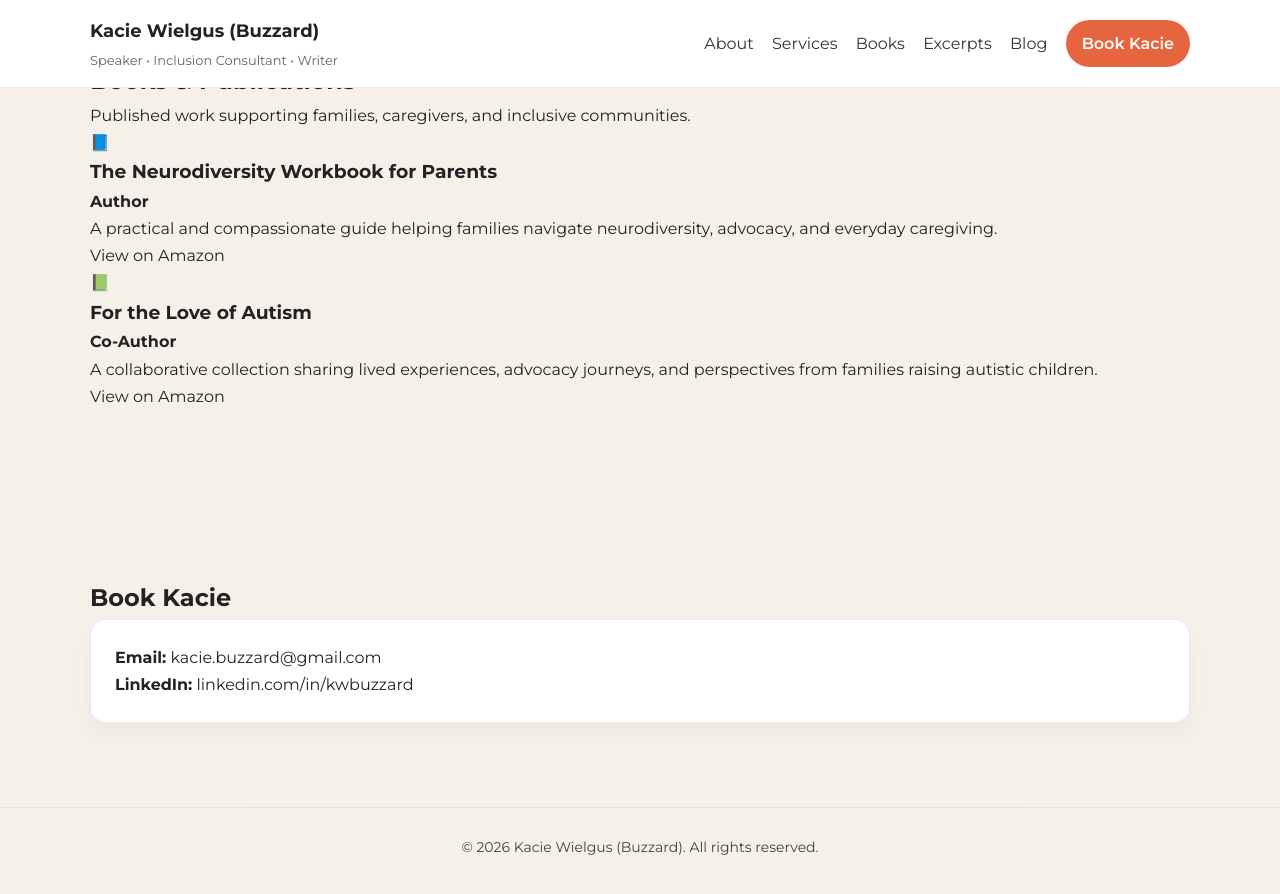
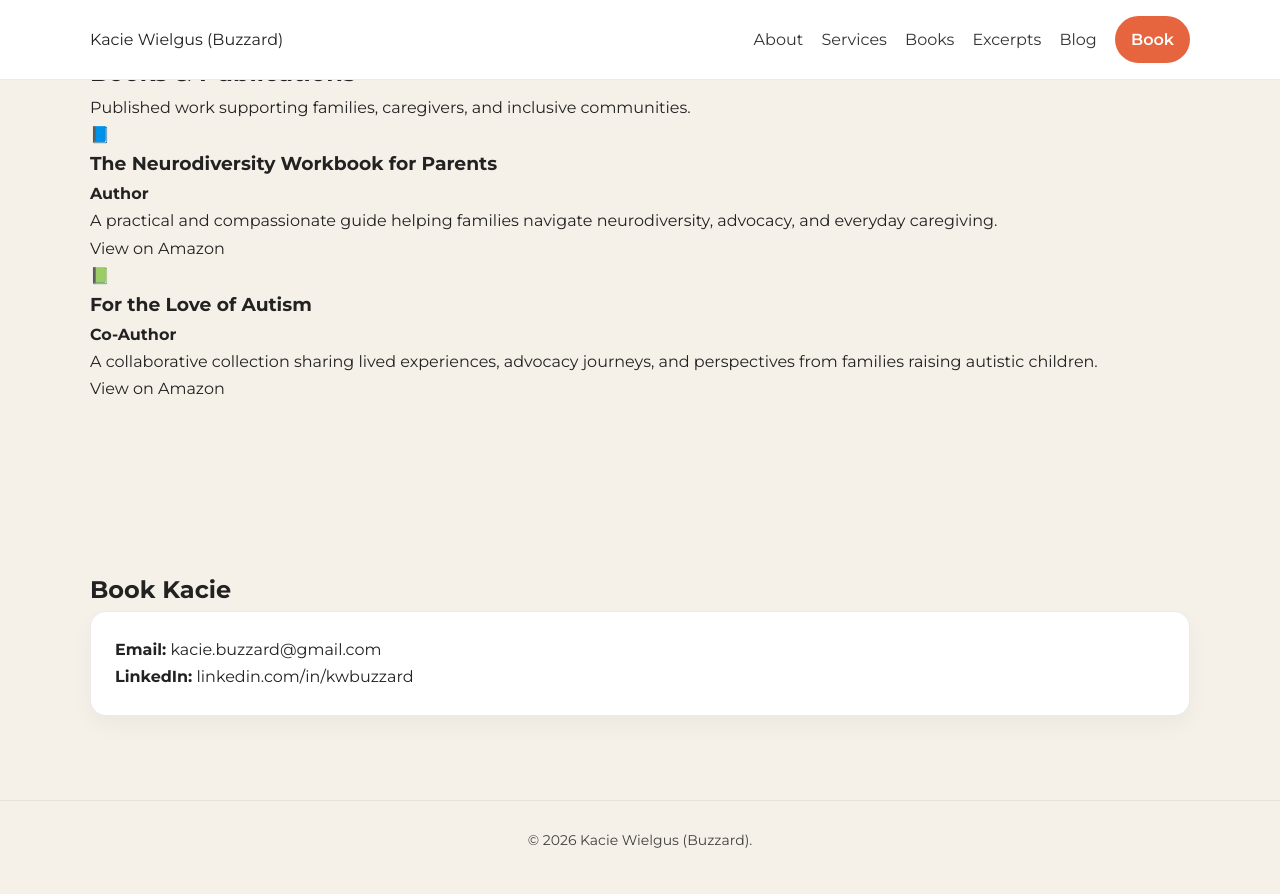
Before and after one commit to kaciebuzzard-rgb/new, a Jekyll site: the page built from index.html, in a window 1280 px wide and 900 px high, scrolled down 2258 px. Shown: the top 894 px of the window. Built offline with Jekyll 4.4.1, drawn with Linux system fonts in a browser that asks for light colours.

Commit message:
Update default.html

```diff
--- a/_layouts/default.html
+++ b/_layouts/default.html
@@ -5,7 +5,7 @@
     <meta name="viewport" content="width=device-width,initial-scale=1" />
 
     <title>
-      {% if page.title %}{{ page.title }} · {% endif %}{{ site.title | default: "Kacie Wielgus (Buzzard)" }}
+      {% if page.title %}{{ page.title }} · {% endif %}{{ site.title }}
     </title>
 
     {% if page.description %}
@@ -20,38 +20,26 @@
   </head>
 
   <body>
-    <a class="skip" href="#main">Skip to content</a>
-
     <header class="site-header">
       <div class="nav">
-        <div class="brand">
-          <a href="{{ '/' | relative_url }}">
-            {{ site.title | default: "Kacie Wielgus (Buzzard)" }}
-          </a>
-          {% if site.description %}
-            <small>{{ site.description }}</small>
-          {% endif %}
-        </div>
-
+        <a class="brand" href="{{ '/' | relative_url }}">{{ site.title }}</a>
         <nav class="nav-links" aria-label="Primary">
           <a href="{{ '/' | relative_url }}#about">About</a>
           <a href="{{ '/' | relative_url }}#services">Services</a>
           <a href="{{ '/' | relative_url }}#books">Books</a>
           <a href="{{ '/excerpts/' | relative_url }}">Excerpts</a>
           <a href="{{ '/blog/' | relative_url }}">Blog</a>
-          <a class="pill" href="{{ '/' | relative_url }}#book">Book Kacie</a>
+          <a class="pill" href="{{ '/' | relative_url }}#book">Book</a>
         </nav>
       </div>
     </header>
 
-    <main id="main">
+    <main>
       {{ content }}
     </main>
 
     <footer>
-      <div class="wrap">
-        © {{ site.time | date: '%Y' }} {{ site.title | default: "Kacie Wielgus (Buzzard)" }}. All rights reserved.
-      </div>
+      <div class="wrap">© {{ site.time | date: '%Y' }} {{ site.title }}.</div>
     </footer>
   </body>
 </html>
```
